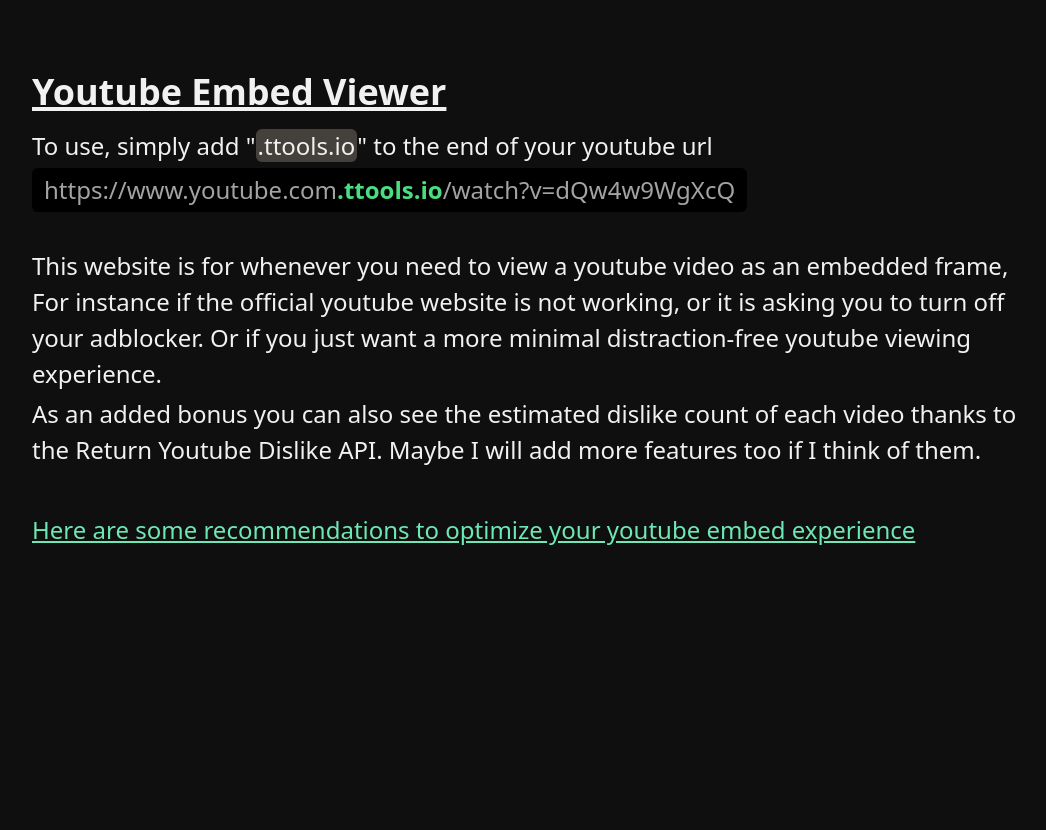
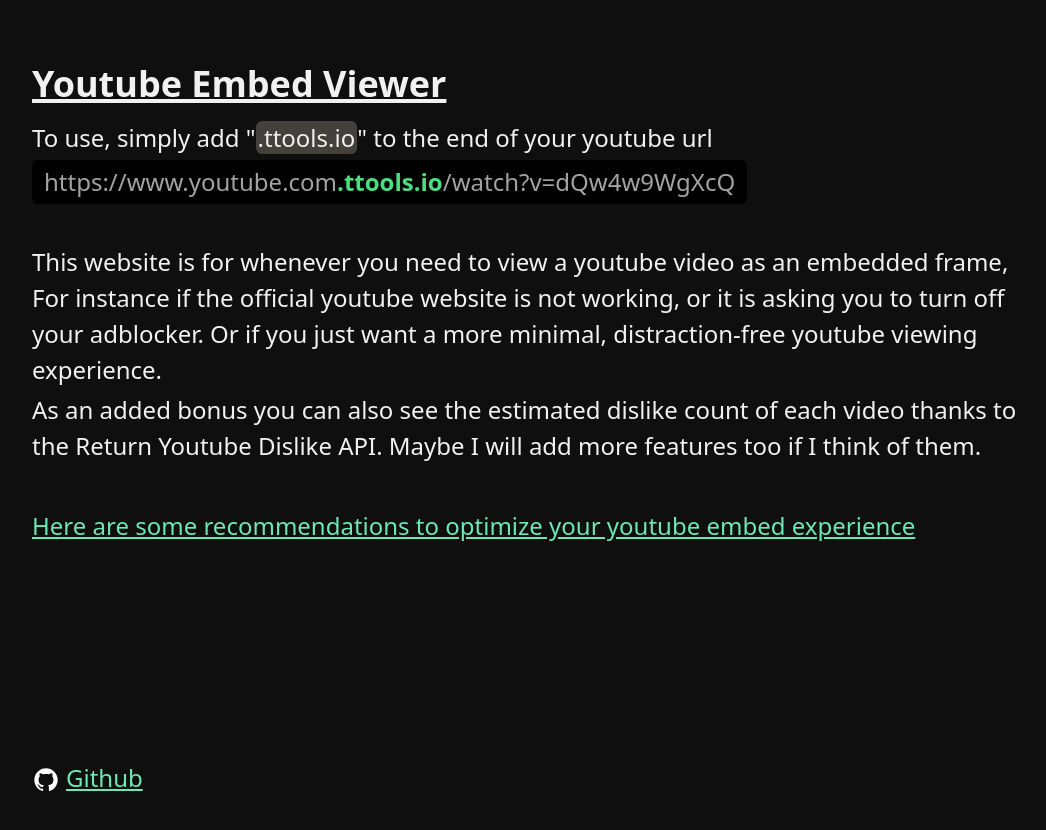
Before and after one commit to ebell451/youtube-embed, a SvelteKit app: page / in a window 1280 px wide. Shown: the top 830 px of the page, without its empty margins (104-1150 px from the left). Built offline with nearby package versions, Linux system fonts and the light colour scheme.

Commit message:
github link w icon

```diff
--- a/src/routes/+page.svelte
+++ b/src/routes/+page.svelte
@@ -1,26 +1,22 @@
 <script lang="ts">
 	// import SearchBar from "./SearchBar.svelte";
-
-
+    import IconLinks from "./IconLinks.svelte"
 </script>
 
-
-
-<main class="max-w-5xl mx-auto p-2 mt-16">
-
-
-    <h1 class="text-4xl font-bold underline decoration-4">
-        Youtube Embed Viewer
-    </h1>
+<main class="max-w-5xl mx-auto p-2 pt-16">
+	<h1 class="text-4xl font-bold underline decoration-4">Youtube Embed Viewer</h1>
 
 	<p class="mt-4">
-        To use, simply add
-        "<span class="bg-stone-700 rounded-md px-0.5 py-0">.ttools.io</span>"
-        to the end of your youtube url
+		To use, simply add "<span class="bg-stone-700 rounded-md px-0.5 py-0">.ttools.io</span>" to the
+		end of your youtube url
 	</p>
 	<p class="bg-black rounded-md px-3 py-1 w-fit mt-1 break-words break-all">
-        <span class="text-neutral-400">https://www.youtube.com</span><span class="text-green-400 font-bold">.ttools.io</span><span class="text-neutral-400">/watch?v=dQw4w9WgXcQ</span>
+		<span class="text-neutral-400">https://www.youtube.com</span><span
+			class="text-green-400 font-bold">.ttools.io</span
+		><span class="text-neutral-400">/watch?v=dQw4w9WgXcQ</span>
 	</p>
+
+	<!-- <a href=videoaboutthisappwoah>Example video </a>-->
 
 	<!-- <p class="mt-4">Or paste the url here:</p>
     <SearchBar />
@@ -28,20 +24,21 @@
     -->
 
 	<!-- <br> -->
-    <br>
+	<br />
 
-
-
-
-    <p class="">
+	<p class="mt-1">
 		This website is for whenever you need to view a youtube video as an embedded frame,
 	</p>
 	<p>
-        For instance if the official youtube website is not working, or it is asking you to turn off your adblocker. Or if you just want a more minimal distraction-free youtube viewing experience.
+		For instance if the official youtube website is not working, or it is asking you to turn off
+		your adblocker. Or if you just want a more minimal, distraction-free youtube viewing experience.
 	</p>
-    <p class="mt-1">As an added bonus you can also see the estimated dislike count of each video thanks to the  Return Youtube Dislike API. Maybe I will add more features too if I think of them.</p>
+	<p class="mt-1">
+		As an added bonus you can also see the estimated dislike count of each video thanks to the
+		Return Youtube Dislike API. Maybe I will add more features too if I think of them.
+	</p>
 
-    <br>
+	<br />
 	<!-- <br> -->
 
 	<a href="/recommendations" class="text-emerald-300 underline block mt-2">
@@ -52,13 +49,26 @@
         Here is my youtube channel
     </a> -->
 
+    <br />
+    <br />
+    <br />
+    <br />
+    <br />
+    <br />
+
+    <IconLinks className="mt-0"/>
+
+    <br>
 </main>
 
-<br class="mb-[100vh]">
+<!-- <br class="mb-[100vh]" /> -->
 
 <svelte:head>
 	<title>Youtube Embed Viewer</title>
-    <meta name="description" content="View any youtube video as an embedded video, just add .ttools.io to the youtube url. Useful for when you want to watch with adblock. Also includes dislike count">
+	<meta
+		name="description"
+		content="View any youtube video as an embedded video, just add .ttools.io to the youtube url. Useful for when you want to watch with adblock. Also includes dislike count"
+	/>
 </svelte:head>
 
 <style>
--- /dev/null
+++ b/src/routes/IconLinks.svelte
@@ -0,0 +1,42 @@
+<script lang="ts">
+    export let className:string = "";
+</script>
+
+
+
+
+
+<!-- TODO learn how to do icons properly without margin sheesh-->
+<div class={className}>
+    <a
+        href="https://github.com/tomernahum/youtube-embed"
+        class="text-emerald-300 underline flex items-center w-fit"
+    >
+        <span class="w-7 h-7 mt-1 mr-1.5">
+            <svg xmlns="http://www.w3.org/2000/svg" width="100%" height="100%" viewBox="0 0 24 24">
+                <path
+                    fill="white"
+                    d="M12 2A10 10 0 0 0 2 12c0 4.42 2.87 8.17 6.84 9.5c.5.08.66-.23.66-.5v-1.69c-2.77.6-3.36-1.34-3.36-1.34c-.46-1.16-1.11-1.47-1.11-1.47c-.91-.62.07-.6.07-.6c1 .07 1.53 1.03 1.53 1.03c.87 1.52 2.34 1.07 2.91.83c.09-.65.35-1.09.63-1.34c-2.22-.25-4.55-1.11-4.55-4.92c0-1.11.38-2 1.03-2.71c-.1-.25-.45-1.29.1-2.64c0 0 .84-.27 2.75 1.02c.79-.22 1.65-.33 2.5-.33c.85 0 1.71.11 2.5.33c1.91-1.29 2.75-1.02 2.75-1.02c.55 1.35.2 2.39.1 2.64c.65.71 1.03 1.6 1.03 2.71c0 3.82-2.34 4.66-4.57 4.91c.36.31.69.92.69 1.85V21c0 .27.16.59.67.5C19.14 20.16 22 16.42 22 12A10 10 0 0 0 12 2Z"
+                />
+            </svg>
+        </span>
+        <p>Github</p>
+    </a>
+
+</div>
+
+<!-- <a
+	href="https://github.com/tomernahum/youtube-embed"
+	class="text-emerald-300 underline flex items-center mt-4 w-fit"
+>
+	<span class="w-7 h-7 mt-1 mr-1.5 p-[0.1rem]">
+		<svg xmlns="http://www.w3.org/2000/svg" width="100%" height="100%" viewBox="0 0 256 180">
+            <path
+				fill="red"
+				d="M250.346 28.075A32.18 32.18 0 0 0 227.69 5.418C207.824 0 127.87 0 127.87 0S47.912.164 28.046 5.582A32.18 32.18 0 0 0 5.39 28.24c-6.009 35.298-8.34 89.084.165 122.97a32.18 32.18 0 0 0 22.656 22.657c19.866 5.418 99.822 5.418 99.822 5.418s79.955 0 99.82-5.418a32.18 32.18 0 0 0 22.657-22.657c6.338-35.348 8.291-89.1-.164-123.134Z"
+			/>
+            <path fill="#FFF" d="m102.421 128.06l66.328-38.418l-66.328-38.418z" />
+        </svg>
+	</span>
+	<p>My Youtube</p>
+</a> -->
--- a/src/routes/recommendations/+page.svelte
+++ b/src/routes/recommendations/+page.svelte
@@ -3,7 +3,7 @@
 
 
 
-<main class="max-w-5xl mx-auto p-2 mt-16">
+<main class="max-w-5xl mx-auto p-2 pt-16">
 
     <h1 class="text-4xl font-bold underline decoration-4">
         Reccomendations
@@ -39,7 +39,7 @@
 
 </main>
 
-<br class="mb-[100vh]">
+<!-- <br class="mb-[100vh]"> -->
 
 <svelte:head>
     <title>Recommendations - Youtube Embed Viewer</title>
```
Lines whose indentation alone changed are shown as unchanged.
